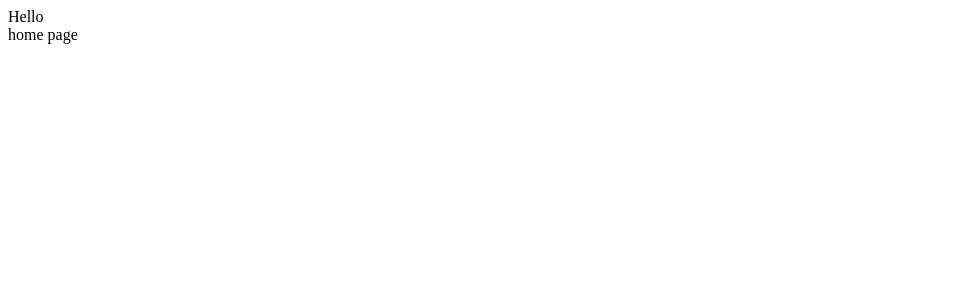
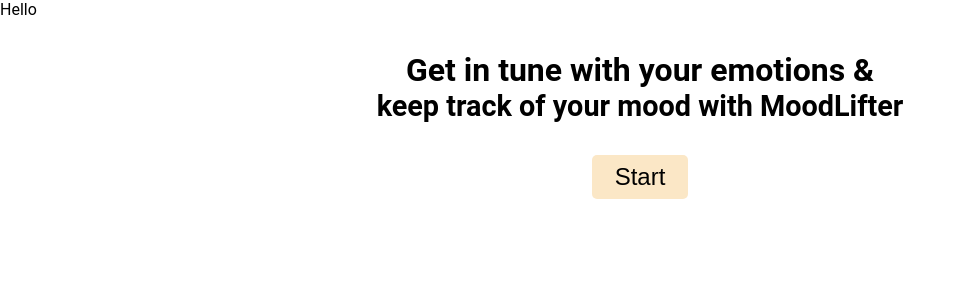
Before and after one commit to hannah68/MoodLifter, a React (Create React App) app: page / in a window 1280 px wide. Shown: the top 300 px of the page, without its empty margins (0-965 px from the left). Built offline with nearby package versions, Linux system fonts and the light colour scheme.

Commit message:
build UI for Home page

```diff
--- a/public/index.html
+++ b/public/index.html
@@ -7,37 +7,12 @@
     <meta name="theme-color" content="#000000" />
     <meta
       name="description"
-      content="Web site created using create-react-app"
+      content="MoodLifter App"
     />
-    <link rel="apple-touch-icon" href="%PUBLIC_URL%/logo192.png" />
-    <!--
-      manifest.json provides metadata used when your web app is installed on a
-      user's mobile device or desktop. See https://developers.google.com/web/fundamentals/web-app-manifest/
-    -->
-    <link rel="manifest" href="%PUBLIC_URL%/manifest.json" />
-    <!--
-      Notice the use of %PUBLIC_URL% in the tags above.
-      It will be replaced with the URL of the `public` folder during the build.
-      Only files inside the `public` folder can be referenced from the HTML.
-
-      Unlike "/favicon.ico" or "favicon.ico", "%PUBLIC_URL%/favicon.ico" will
-      work correctly both with client-side routing and a non-root public URL.
-      Learn how to configure a non-root public URL by running `npm run build`.
-    -->
-    <title>React App</title>
+    <title>MoodLifter App</title>
   </head>
   <body>
     <noscript>You need to enable JavaScript to run this app.</noscript>
     <div id="root"></div>
-    <!--
-      This HTML file is a template.
-      If you open it directly in the browser, you will see an empty page.
-
-      You can add webfonts, meta tags, or analytics to this file.
-      The build step will place the bundled scripts into the <body> tag.
-
-      To begin the development, run `npm start` or `yarn start`.
-      To create a production bundle, use `npm run build` or `yarn build`.
-    -->
   </body>
 </html>
--- a/src/client/pages/Home.tsx
+++ b/src/client/pages/Home.tsx
@@ -1,12 +1,19 @@
 import React from "react";
+import { Link } from "react-router-dom";
+
+import '../styles/home.css';
 
 export interface IHomeProps {}
 
 const Home: React.FunctionComponent<IHomeProps> = (props) => {
 	return (
-    <>
-      <div>home page</div>
-    </>
+    <div className="home-page">
+      <h1>Get in tune with your emotions &</h1>
+      <h2>keep track of your mood with MoodLifter</h2>
+      <Link to='/signup'>
+        <button className="home-btn">Start</button>
+      </Link>
+    </div>
 
   );
 };
--- /dev/null
+++ b/src/client/styles/home.css
@@ -0,0 +1,29 @@
+.home-page{
+    width: 50%;
+    margin: 2rem auto;
+    display: flex;
+    flex-direction: column;
+    justify-content: center;
+    align-items: center;
+}
+
+.home-page{
+    text-align: center;
+}
+
+.home-page h2{
+    font-size: 1.8rem;
+}
+
+.home-btn{
+    padding: 8px;
+    width: 6rem;
+    border: none;
+    outline: none;
+    cursor: pointer;
+    font-size: 1.5rem;
+    background-color: var(--color-yellow);
+    border-radius: 5px;
+    margin-top: 2rem;
+    text-align: center;
+}
--- /dev/null
+++ b/src/client/styles/style.css
@@ -0,0 +1,26 @@
+:root{
+    --color-pink: #FFAEBC;
+    --color-blue: #A0E7E5;
+    --color-mint: #B4F8C8;
+    --color-yellow: #FBE7C6;
+}
+
+*,
+*::before,
+*::after {
+  box-sizing: border-box;
+  margin: 0;
+  padding: 0;
+}
+
+html {
+  font-family: "Roboto", sans-serif;
+}
+
+.app{
+    width: 50%;
+    background: rgb(255,174,188);
+background: linear-gradient(60deg, rgba(255,174,188,1) 0%, rgba(160,231,229,1) 60%, rgba(180,248,200,1) 95%);
+    margin: 5rem auto;
+    height: 50vh;
+}
--- a/src/index.tsx
+++ b/src/index.tsx
@@ -2,6 +2,8 @@
 import ReactDOM from 'react-dom';
 import App from './client/App';
 import { BrowserRouter as Router } from 'react-router-dom';
+
+import '../src/client/styles/style.css'
 
 ReactDOM.render(
   <React.StrictMode>
```
